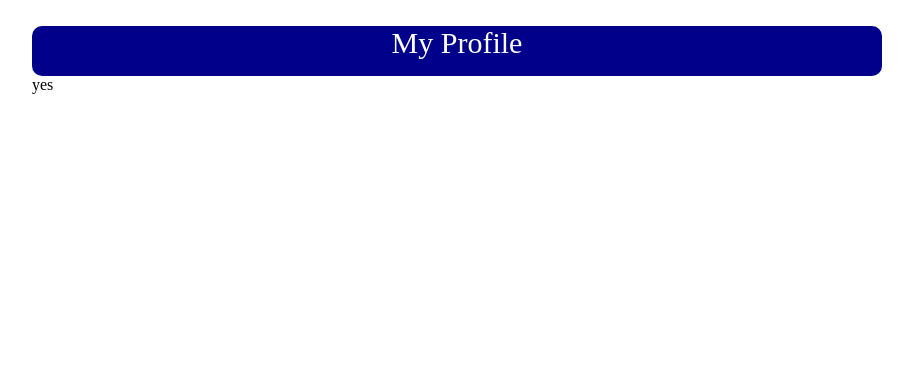
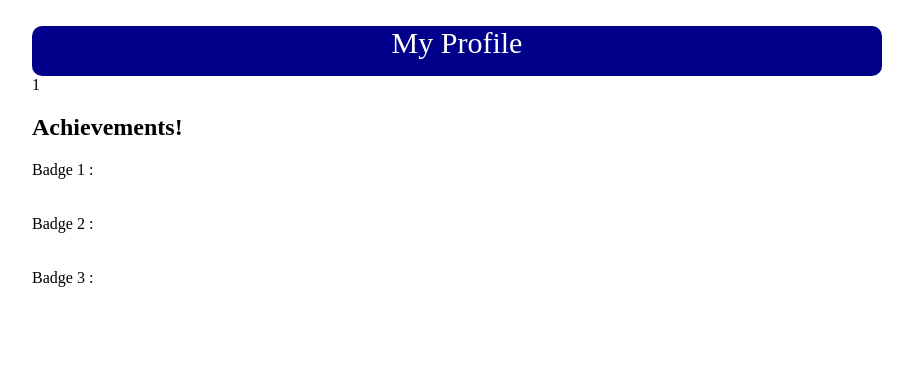
Before and after one commit to reddign/mca25project1, a PHP site: page /MCA25PROJECT1/Front-End/profile.php in a window 1280 px wide. Shown: the top 375 px of the page, without its empty margins (183-1096 px from the left). Run offline with PHP 8.4, Linux system fonts and the light colour scheme; the visitor is signed in with stand-in values (Sample User, id 1).

Commit message:
edited profile page

```diff
--- a/Front-End/navbar.php
+++ b/Front-End/navbar.php
@@ -13,6 +13,7 @@
              <li><a href="index.php" class="w3-bar-item w3-button"><img src="Front-End/logo.png" class="nav-item.logo" height="200px" ></a></li>
           </div><div class="nav-list">
             <a href="Go_Home_Gazeebo/ghg.htm" class="w3-bar-item w3-button">Go Home Gazeebo</a>
+            <?php?>
              <a href="Molecule's_Game/game2.htm" class="w3-bar-item w3-button">Molecule's Mission</a>
              <a href="Starbound Sprint/sbs.htm" class="w3-bar-item w3-button">Starbound Sprint</a>
           </div>
--- a/Front-End/profile.php
+++ b/Front-End/profile.php
@@ -4,6 +4,7 @@
     <meta name="viewport" content="width=device-width, initial-scale=1.0">
     <title>Profile Page</title>
     <a href="Front-End/login.php"></a>
+
 </head>
 <style type="text/css">
     #bar{
@@ -27,24 +28,22 @@
     session_start();
 
     if ($_SESSION["LoggedIn"]=="YES") {
-        echo "yes";
+        $u = $_SESSION["UserID"];
+        echo $u;
+
     } else {
-        echo "no";
+        echo "Not logged in";
     }
-    // $u2 = $_SESSION["user2"];
-    // // $p2 = $_POST["password2"];
+    ?>
+  <section>
+    <h2>Achievements!</h2>
+        <p>
+        Badge 1 : <br><br><br>
+        Badge 2 : <br><br><br>
+        Badge 3 :
 
-    //  $mysqli = new mysqli("195.35.59.14","u121755072_cohick","+05Ouz%9","u121755072_cohickdb");
-
-
-    // if($mysqli -> connect_errno){
-    // echo "Failed to connect to My SQL : ". $mysqli->connect_error;
-    // exit;
-    // }
-    // $sql= "SELECT * from starfall_users
-    // where username='{$u2}' "
-    // // -- and password='{$p2}'";
-    ?>
+        </p>
+    </section>
 </div>
 </body>
 </html>
```
Also changed, not shown: Front-End/processlogin.php (+5 -2 lines).
